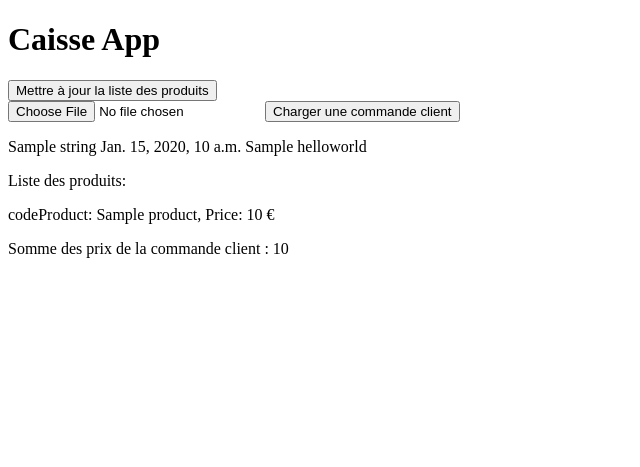
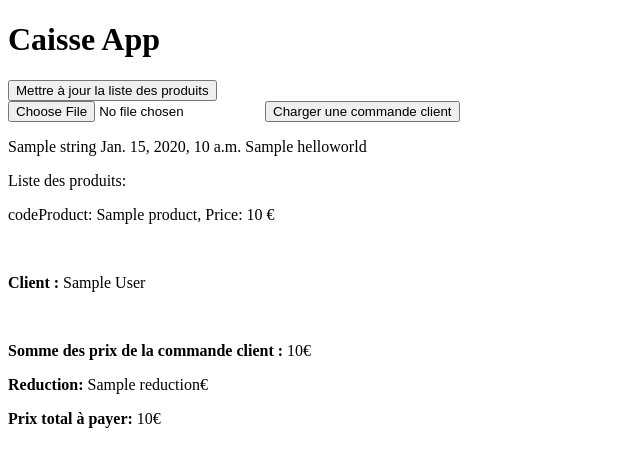
Before and after one commit to ursi-2020/caisse, a Django app: template application/djangoapp/templates/index.html in a window 1280 px wide. Shown: the top 467 px of the page, without its empty margins (0-640 px from the left). Run offline with Django 3.2, Linux system fonts and the light colour scheme; the template is opened without the code that fills it: most values are stand-ins (such as "Sample title", 1, 10 or a date in 2020); parts of the project's set-up code (start-up, migrations or seed data) failed here and were passed over.

Commit message:
recuperation du client et application de la promotion

```diff
--- a/application/djangoapp/templates/index.html
+++ b/application/djangoapp/templates/index.html
@@ -20,8 +20,15 @@
     {% for product in products %}
     <p> codeProduct: {{ product.name }}, Price: {{  product.price }} €</p>
     {%  endfor %}
+    <br>
+    {%  if client != '' %}
+        <p> <b>Client :</b> {{ client.firstName }} {{ client.lastName }}</p>
+    {% endif %}
+    <br>
     {%  if sum > 0 %}
-        <p>Somme des prix de la commande client : {{ sum }}</p>
+        <p><b>Somme des prix de la commande client : </b>{{ sum }}€</p>
+        <p><b>Reduction:</b> {{ reduction }}€</p>
+        <p><b> Prix total à payer: </b>{{ final_price }}€</p>
     {% endif %}
 </body>
 </html>
```
Also changed, not shown: application/djangoapp/views.py (+14 -3 lines), application/asyncmsg/__init__.py (deleted), application/djangoapp/__init__.py (added), application/djangoapp/migrations/__init__.py (deleted), core/__init__.py (deleted), 1 other file.
